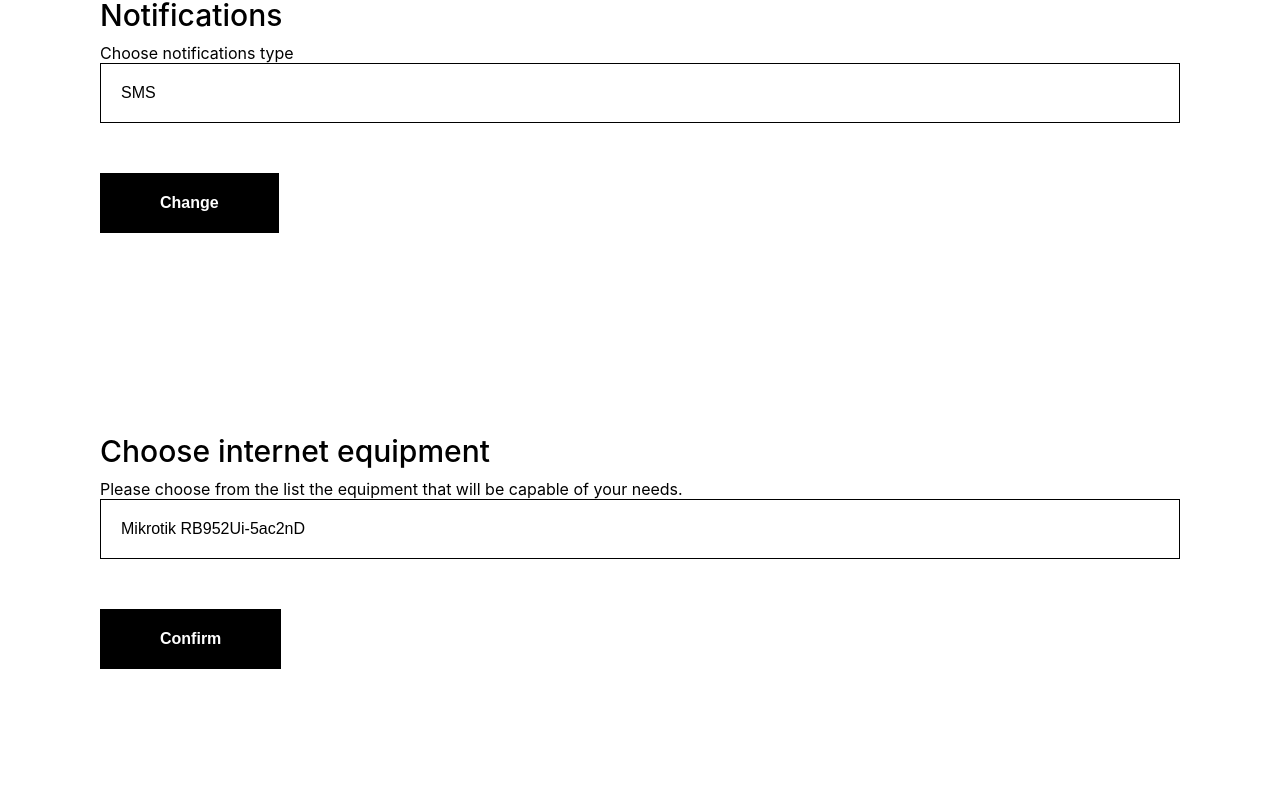
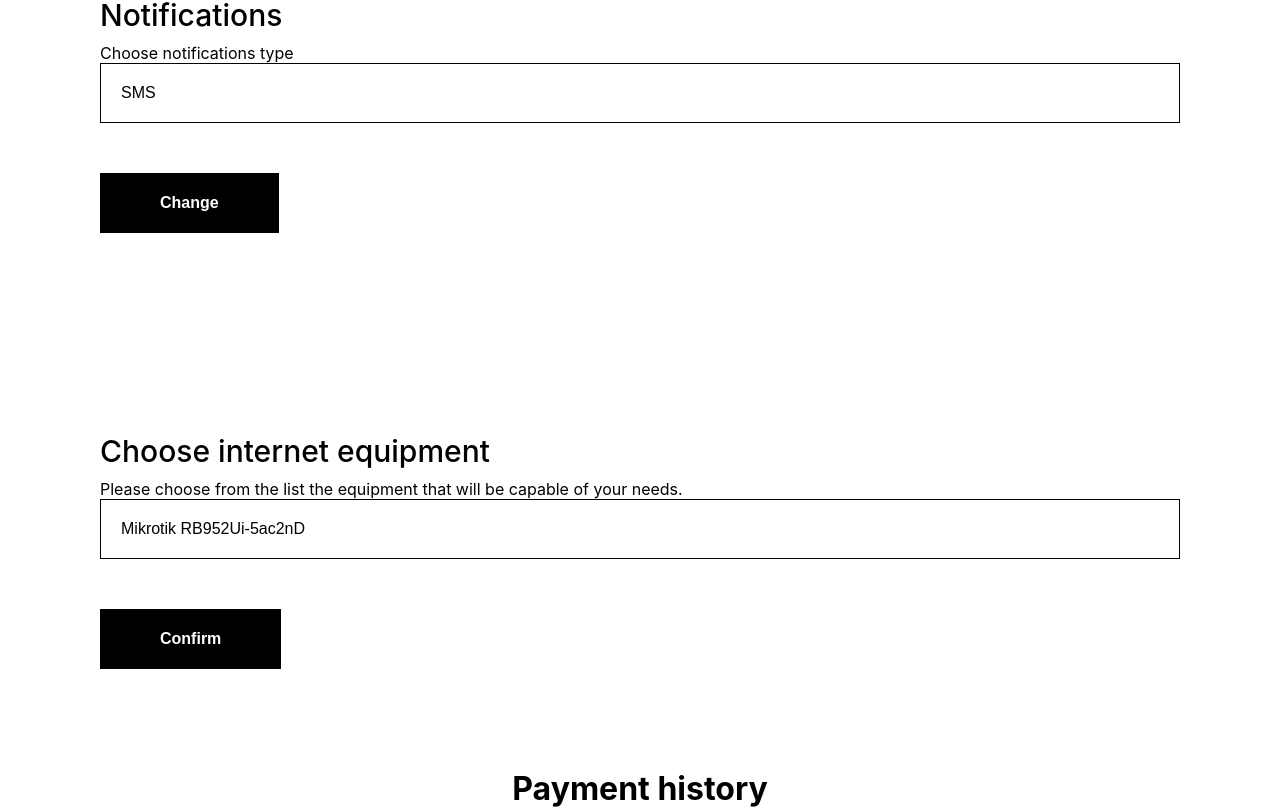
Before and after one commit to vlydik/diploma, a React (Create React App) app: page /profile in a window 1280 px wide. Shown: the part 1184-1992 px from the top of the page. Before the commit the page ends 1953 px from the top, so only its background shows below. Built offline with nearby package versions, Linux system fonts and the light colour scheme; sample sign-in values are in the browser's storage.

Commit message:
some changes

```diff
--- a/src/components/UI/Header/Header.module.css
+++ b/src/components/UI/Header/Header.module.css
@@ -8,7 +8,7 @@
     align-items: center;
     position: fixed;
     top: 0;
-    z-index: 0;
+    z-index: 1;
 }
 
 
--- a/src/components/UI/UserProfile/Controls/Controls.module.css
+++ b/src/components/UI/UserProfile/Controls/Controls.module.css
@@ -6,8 +6,6 @@
 }
 .wrapper{
     padding: 0 10px;
-    position: relative;
-    z-index: 1;
     position: relative;
     display: flex;
     justify-content: center;
--- /dev/null
+++ b/src/components/UI/UserProfile/PaymentHistory/Payments.js
@@ -0,0 +1,11 @@
+import classes from "./Payments.module.css";
+
+const Payments = () => {
+    return(
+        <div className={classes.general}>
+            <h1>Payment history</h1>
+        </div>
+    );
+}
+
+export default Payments;
--- /dev/null
+++ b/src/components/UI/UserProfile/PaymentHistory/Payments.module.css
@@ -0,0 +1,9 @@
+.general h1{
+    padding:0;
+    margin:0;
+    text-align: center;
+}
+.general{
+    background-color: white;
+    width:auto;
+}
--- a/src/components/UI/UserProfile/Profile/Profile.js
+++ b/src/components/UI/UserProfile/Profile/Profile.js
@@ -6,6 +6,7 @@
 import Controls from "../Controls/Controls";
 import Notifications from "../Notifications/Notifications";
 import Equipment from "../Equipment/Equipment";
+import Payments from "../PaymentHistory/Payments";
 
 const Profile = () => {
     return (
@@ -16,6 +17,7 @@
         <Controls/>
         <Notifications/>
         <Equipment/>
+        <Payments/>
     </Fragment>
     );
 }
```
Also changed, not shown: src/components/UI/UserProfile/PaymentHistory/Payment.js (added).
